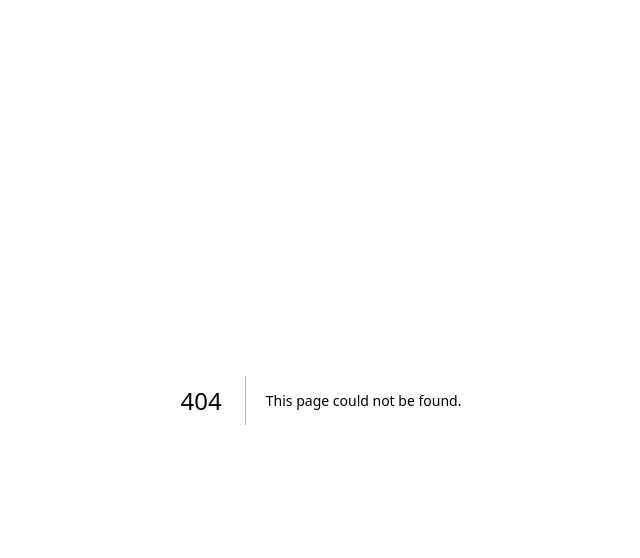
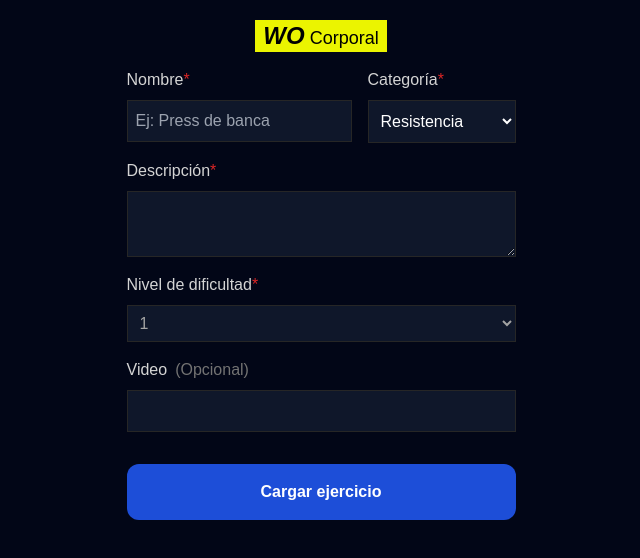
Before and after one commit to WoCorporal/wc-client1, a Next.js app: page /agregar-ejercicio in a window 1280 px wide. Before the commit this address had no page. Shown: the top 558 px of the page, without its empty margins (319-959 px from the left). Built offline with nearby package versions, Linux system fonts and the light colour scheme.

Commit message:
Formulario de cargar ejercicio con validación primordial

```diff
--- /dev/null
+++ b/src/app/agregar-ejercicio/page.tsx
@@ -0,0 +1,109 @@
+"use client"
+import React, { useState } from "react"
+
+type Exercise = {
+    name: string
+    description: string
+    category: string
+    difficulty: number
+    video: string
+}
+
+export default function AgregarEjercicio(){
+    const [formValues,setFormValues] = useState<Exercise>({
+        name: '',
+        description: '',
+        category: '',
+        difficulty: 0,
+        video: ''
+    })
+
+    const [formHasError,setFormHasError] = useState(false)
+
+    // Cambiar estado al cambiar valor de las entradas posibles
+    const handleChange = (event: React.ChangeEvent<HTMLInputElement | HTMLSelectElement | HTMLTextAreaElement>)=>{
+        const { name , value} = event.target
+        if(name === 'difficulty'){
+            setFormValues({
+                ...formValues,
+                [name]: Number(value)
+            })
+        }
+        else{
+            setFormValues({
+                ...formValues,
+                [name]: value
+            })
+        }
+
+    }
+
+    const handleSubmit = (event: React.FormEvent<HTMLFormElement>)=>{
+        event.preventDefault()
+        // Validación de posibles espacios en blanco y no seleccionado de dificultad
+        if(formValues.name.trim() === '' || formValues.description.trim() === '' || formValues.category.trim() === '' || formValues.difficulty === 0){
+            setFormHasError(true)
+        }
+        // Enviado y reseteo de valores de las entradas
+        else{
+            setFormHasError(false)
+            setFormValues({
+                name: '',
+            description: '',
+            category: '',
+            difficulty: 0,
+            video: ''
+
+            })
+        }
+    }
+
+    return(
+        <section className="w-full h-screen flex flex-col items-center py-5 gap-y-4 bg-slate-950">
+            <h1 className="text-lg font-normal text-black bg-[#EBF400] px-2"><span className="font-bold text-2xl italic">WO</span> Corporal</h1>
+            <form onSubmit={handleSubmit} className="flex flex-col gap-y-4">
+                <div className="flex gap-x-4">
+                <div className="flex flex-col gap-y-2">
+                    <label className="after:content-['*'] after:text-red-600 font-normal text-neutral-300" htmlFor="">Nombre</label>
+                    <input value={formValues.name} placeholder="Ej: Press de banca" autoComplete="off" onChange={handleChange} name="name" className="bg-slate-900 border-neutral-800 text-white border-[1px] py-2 px-2 focus:border-neutral-500 focus:outline-none" type="text" />
+                </div>
+                <div className="flex flex-col gap-y-2">
+                    <label className="after:content-['*'] after:text-red-600 font-normal text-neutral-300" htmlFor="">Categoría</label>
+                    <select value={formValues.category} onChange={handleChange} className="bg-slate-900 border-neutral-800 text-white border-[1px] py-[11px] px-2 focus:border-neutral-500 focus:outline-none" name="category" id="category">
+                        <option value="resistencia">Resistencia</option>
+                        <option value="fortalecimiento">Fortalecimiento</option>
+                        <option value="equilibrio">Equilibrio</option>
+                        <option value="flexbilidad">Flexibilidad</option>
+                    </select>
+                </div>
+                </div>
+
+
+                <div className="flex flex-col gap-y-2">
+                    <label className="after:content-['*'] after:text-red-600 font-normal text-neutral-300" htmlFor="">Descripción</label>
+                    <textarea onChange={handleChange} value={formValues.description} className="bg-slate-900 border-neutral-800 text-white border-[1px] py-2 px-2 focus:border-neutral-500 focus:outline-none" name="description" id="description"></textarea>
+                </div>
+
+
+
+                <div className="flex flex-col gap-y-2">
+                    <label className="after:content-['*'] after:text-red-600 font-normal text-neutral-300" htmlFor="">Nivel de dificultad</label>
+                    <select value={formValues.difficulty} onChange={handleChange} className="bg-slate-900 border-neutral-800 text-neutral-400 border-[1px] py-2 px-2 focus:border-neutral-500 focus:outline-none" name="difficulty" id="difficulty">
+                        <option value="1">1</option>
+                        <option value="2">2</option>
+                        <option value="3">3</option>
+                        <option value="4">4</option>
+                        <option value="5">5</option>
+                    </select>
+                </div>
+
+                <div className="flex flex-col gap-y-2">
+                    <label className="after:content-['(Opcional)'] after:text-neutral-500 after:ml-2 text-neutral-300" htmlFor="">Video</label>
+                    <input value={formValues.video} autoComplete="off" onChange={handleChange} name="video" className="bg-slate-900 border-neutral-800 text-white border-[1px] py-2 px-2 focus:border-neutral-500 focus:outline-none" type="text" />
+                </div>
+                {formHasError && <p className="text-red-500 text-base text-medium text-center">Completa todos los campos  obligatorios</p>}
+                <button className="px-20 py-4 font-semibold text-base text-white bg-blue-700 hover:bg-blue-600 rounded-xl mt-4">Cargar ejercicio</button>
+            </form>
+        </section>
+    )
+}
```
Also changed, not shown: package.json (+7 -7 lines), 1 other file (tests, documents, lock files or other folders).
